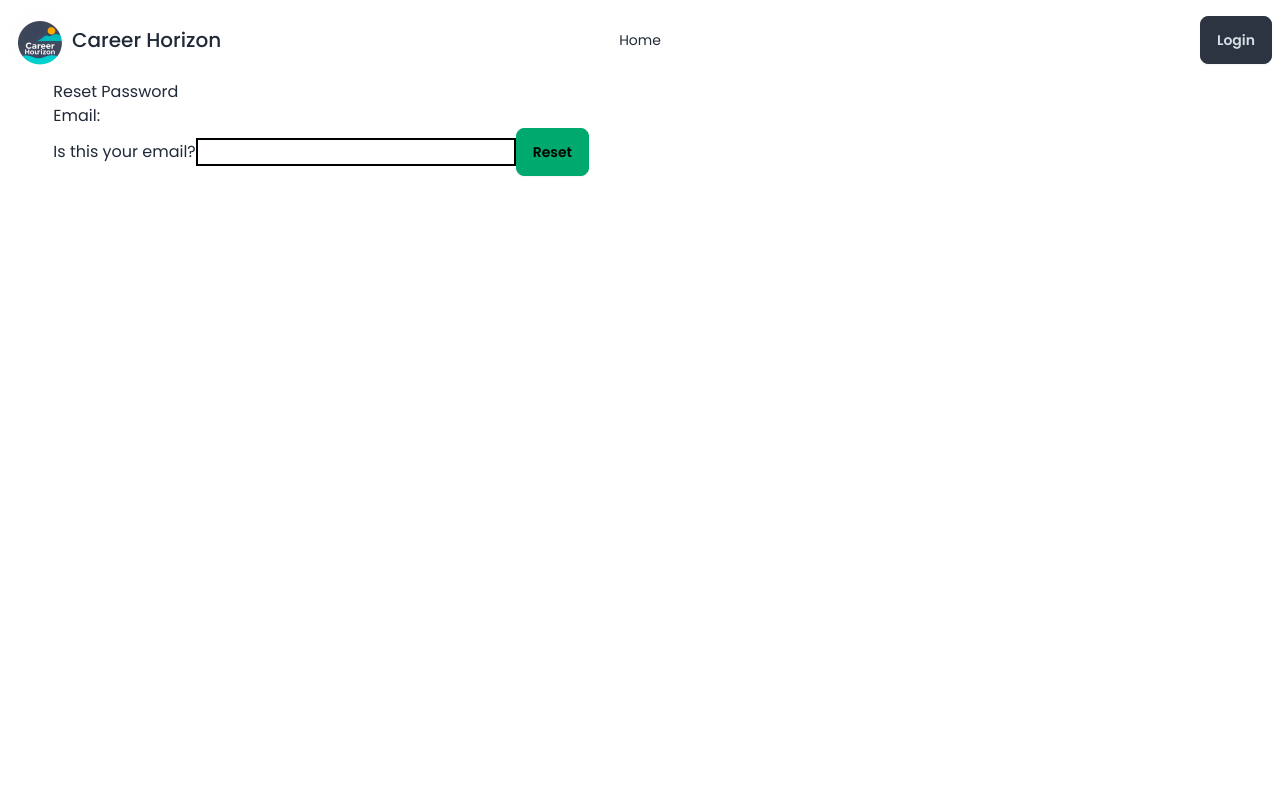
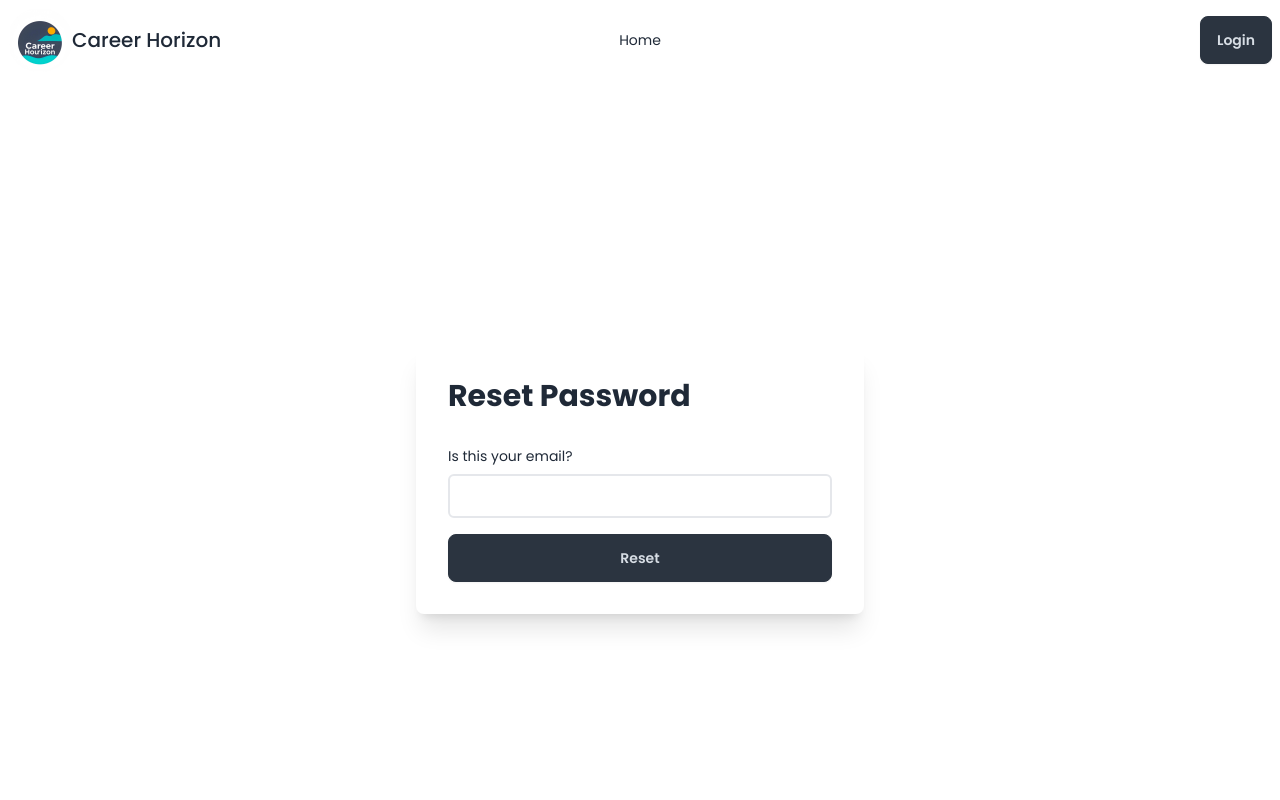
Before and after one commit to LichtAD/Career-Horizon, a React (Vite) app: page /updatePassword in a window 1280 px wide. Shown: the top 800 px of the page. Built offline with nearby package versions, Linux system fonts and the light colour scheme; no server answers.

Commit message:
done with assignment 09

```diff
--- a/src/components/main/Navbar.jsx
+++ b/src/components/main/Navbar.jsx
@@ -62,25 +62,10 @@ const Navbar = () => {
                     {
                         user && user.email ?
                             <div className='flex items-center gap-2'>
-                                {/* <p>{user?.displayName} {user?.email}</p> */}
 
-                                <div className="dropdown dropdown-end">
-                                    <div tabIndex={0} role="button" className="btn btn-ghost btn-circle avatar">
-                                        <div className="w-10 rounded-full">
-                                            <img
-                                                alt={user?.displayName}
-                                                title={user?.displayName}
-                                                src={user?.photoURL} />
-                                        </div>
-                                    </div>
-                                    <ul
-                                        tabIndex={0}
-                                        className="menu menu-sm dropdown-content bg-base-100 rounded-box z-[1] mt-3 w-52 p-2 shadow">
-                                        <li>{user?.displayName}</li>
-                                    </ul>
-                                </div>
-
-                                {/* <img className='w-10 rounded-full' src={user?.photoURL} alt={user?.displayName} title={user?.displayName} /> */}
+                                <button className='tooltip tooltip-bottom' data-tip={user?.displayName}>
+                                    <img className='w-10 rounded-full' src={user?.photoURL} alt={user?.displayName} />
+                                </button>
 
                                 <button onClick={logOut} className="btn btn-neutral">Logout</button>
                             </div>
--- a/src/components/pages/ServiceDetails.jsx
+++ b/src/components/pages/ServiceDetails.jsx
@@ -47,15 +47,32 @@ const ServiceDetails = () => {
             </div>
 
             <div className='container mx-auto px-4 py-12 md:pt-20'>
-                <div className='grid grid-cols-1 md:grid-cols-2 gap-8 items-center'>
-                    <div className='self-start'>
+                <div className='flex flex-col md:flex-row gap-8 items-center'>
+
+                    <div className='self-start md:w-1/2'>
                         <figure>
-                            <img className='h-80 rounded'
+                            <img className='rounded-2xl h-fit'
                                 src={image}
                                 alt="" />
                         </figure>
 
-                        {/* comment section */}
+                        {/* cmnt */}
+
+                    </div>
+
+                    <div className='space-y-4 self-start lg:mt-10 md:w-1/2'>
+                        <h2 className="text-3xl font-bold">{serviceName}</h2>
+                        <p className='text-lg'><span className='font-semibold'>Category:</span> {category}</p>
+                        <p className='text-lg'><span className='font-semibold'>Duration:</span> {duration}</p>
+                        <p className='text-lg'><span className='font-semibold'>Description:</span> {description}</p>
+                        <p className='text-lg'><span className='font-semibold'>Pricing:</span> {pricing}</p>
+                        <p className='text-lg'><span className='font-semibold'>Counselor Name:</span> {counselor}</p>
+                        <div className='flex items-center gap-2'>
+                            <p className='text-lg'><span className='font-semibold'>Rating:</span> {rating} </p>
+                            <ReactStars {...ratingStars} />
+                        </div>
+
+                        {/* comment section start */}
                         <div className='my-4'>
                             <form onSubmit={getComments} className='flex gap-2'>
                                 <input name='comment'
@@ -74,20 +91,7 @@ const ServiceDetails = () => {
                                 }
                             </ul>
                         </div>
-                    </div>
-                    <div className='space-y-4 self-start'>
-                        <h2 className="text-3xl font-bold">{serviceName}</h2>
-                        <p className='text-lg'><span className='font-semibold'>Category:</span> {category}</p>
-                        <p className='text-lg'><span className='font-semibold'>Duration:</span> {duration}</p>
-                        <p className='text-lg'><span className='font-semibold'>Description:</span> {description}</p>
-                        <p className='text-lg'><span className='font-semibold'>Pricing:</span> {pricing}</p>
-                        <p className='text-lg'><span className='font-semibold'>Counselor Name:</span> {counselor}</p>
-                        <div className='flex items-center gap-2'>
-                            <p className='text-lg'><span className='font-semibold'>Rating:</span> {rating} </p>
-                            <ReactStars {...ratingStars} />
-                        </div>
-
-
+                        {/* comment section end */}
 
                     </div>
                 </div>
--- a/src/components/pages/SingleServiceCard.jsx
+++ b/src/components/pages/SingleServiceCard.jsx
@@ -17,16 +17,17 @@ const SingleServiceCard = ({ service }) => {
                         src={image}
                         alt="" />
                 </figure>
-                <div className="card-body">
+                <div className="card-body p-4 md:p-6 lg:p-8">
                     <h2 className="font-semibold text-2xl md:text-lg lg:text-xl">{serviceName}</h2>
-                    <p>Category :{category}</p>
-                    <p>Pricing: {pricing}</p>
-                    <p>Counselor Name: {counselor}</p>
-                    <div className="card-actions">
-                        <button onClick={() => navigate(`/services/${id}`)} className="btn btn-neutral">Learn More</button>
+                    <p className="text-sm md:text-base lg:text-lg">Category: {category}</p>
+                    <p className="text-sm md:text-base lg:text-lg">Pricing: {pricing}</p>
+                    <p className="text-sm md:text-base lg:text-lg">Counselor Name: {counselor}</p>
+                    <div className="card-actions mt-4 md:mt-6 lg:mt-8">
+                        <button onClick={() => navigate(`/services/${id}`)} className="btn btn-neutral btn-outline hover:bg-neutral-focus hover:text-white">Learn More</button>
                     </div>
                 </div>
             </div>
+
         </div>
     );
 };
--- a/src/components/pages/UpdatePassword.jsx
+++ b/src/components/pages/UpdatePassword.jsx
@@ -63,17 +63,19 @@ const UpdatePassword = () => {
                 </Helmet>
             </div>
 
-            <div>
-                <h1>Reset Password</h1>
-                <p>Email: {email_ref}</p>
+            <div className='h-screen flex justify-center items-center'>
+                <div className="w-full max-w-md p-8 space-y-8 bg-white rounded-lg shadow-xl">
+                    <h1 className="text-3xl font-bold">Reset Password</h1>
 
-                <form onSubmit={handlePasswordResetMail}>
-                    <div>
-                        <label>Is this your email?</label>
-                        <input type="text" name="update_password" defaultValue={email_ref} className='border-2 border-black' />
-                        <button className='btn btn-success'>Reset</button>
-                    </div>
-                </form>
+                    <form onSubmit={handlePasswordResetMail} className="space-y-4">
+                        <div className="flex flex-col space-y-2">
+                            <label htmlFor="update_password" className="text-sm">Is this your email?</label>
+                            <input type="text" name="update_password" defaultValue={email_ref} className="border-2 px-4 py-2 rounded-md" />
+                        </div>
+                        <button onClick={() => window.open('https://mail.google.com/mail/u/0/', '_blank')} className="btn btn-neutral w-full">Reset</button>
+                    </form>
+
+                </div>
 
             </div>
         </div>
```
